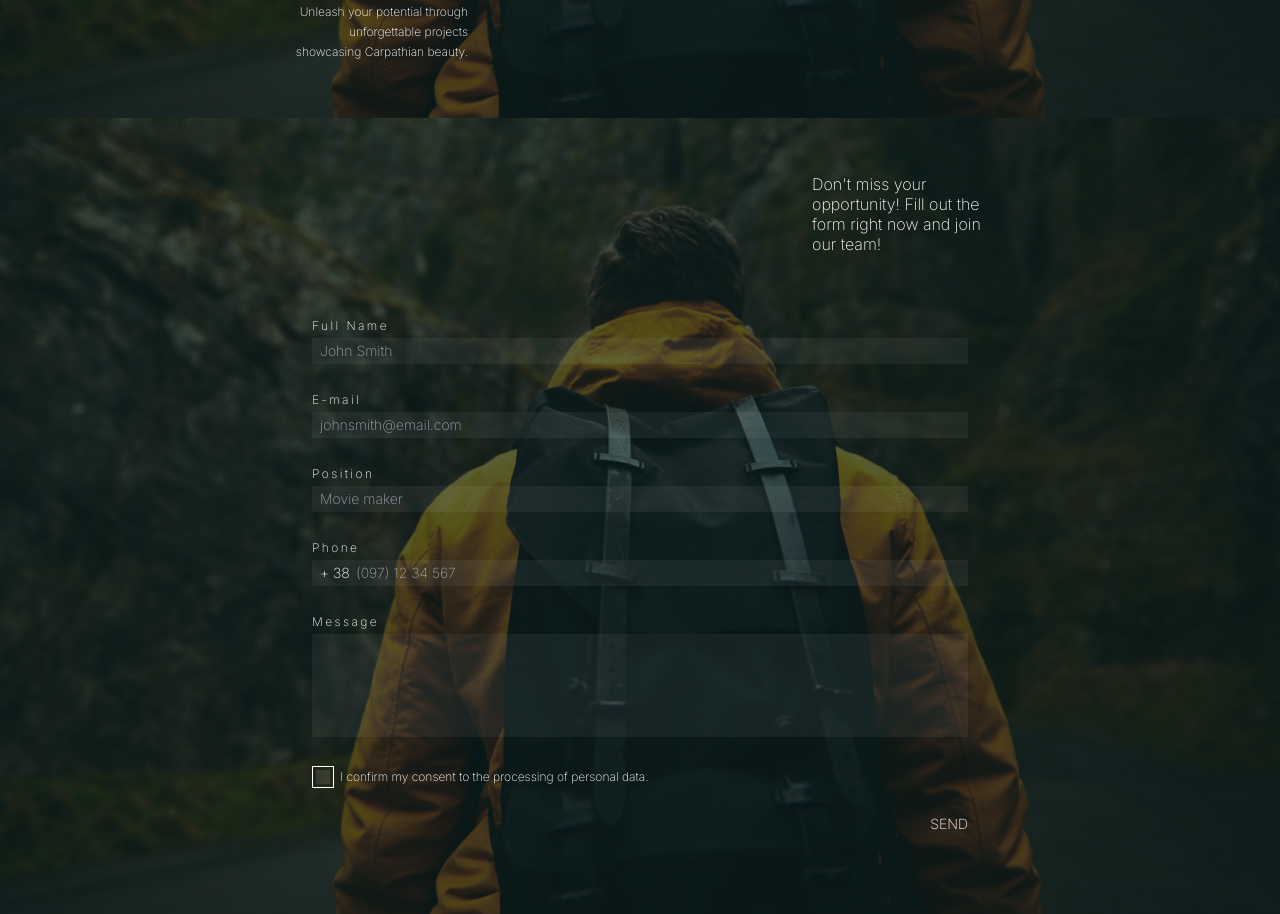
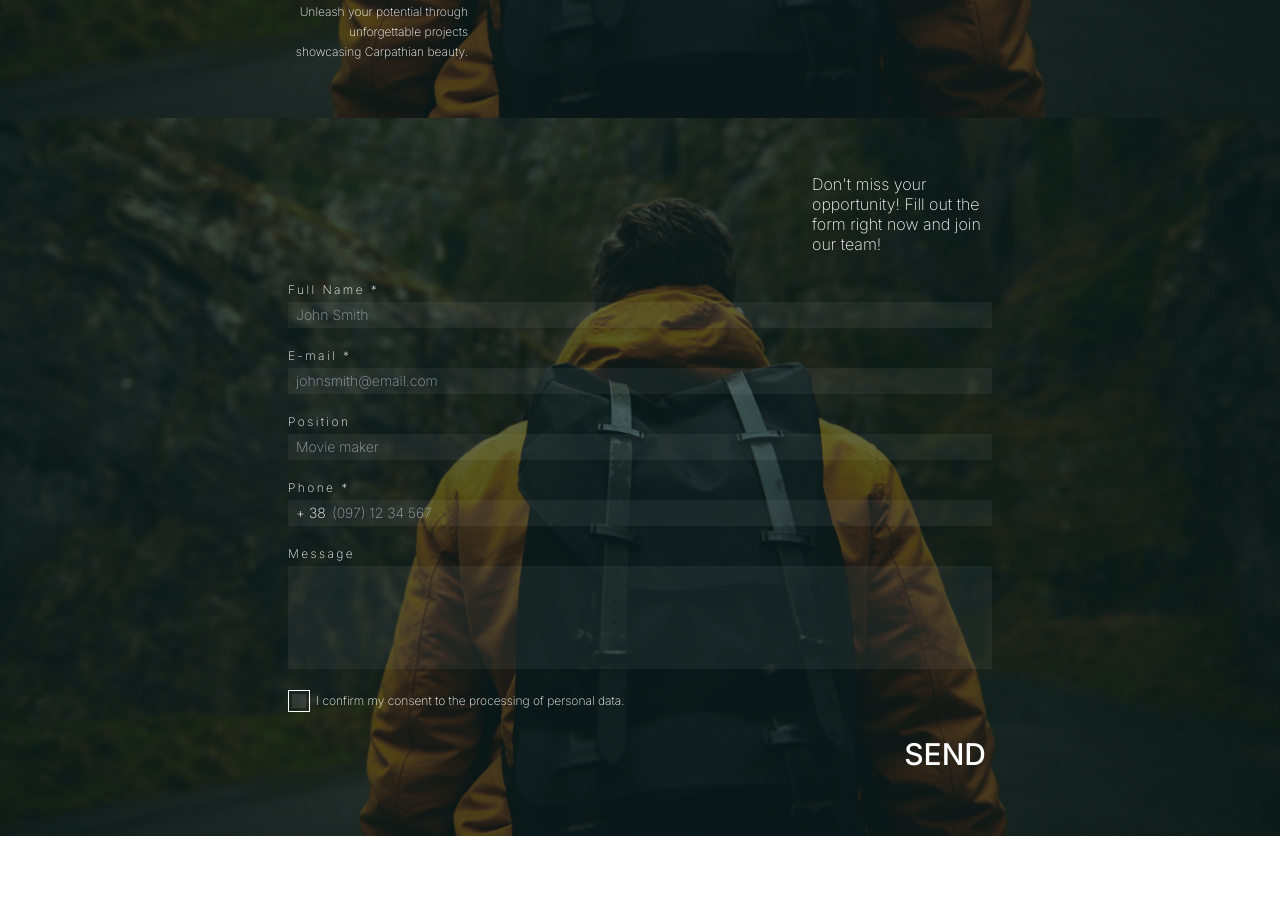
Before and after one commit to RomanPyryn/carp-travel, a Next.js app: page / in a window 1280 px wide. Shown: the part 2534-3448 px from the top of the page. After the commit the page ends 3370 px from the top, so only its background shows below. Built offline with nearby package versions, Linux system fonts and the light colour scheme.

Commit message:
add hovers

```diff
--- a/src/app/globals.scss
+++ b/src/app/globals.scss
@@ -122,9 +122,8 @@ body {
   }
 }
 
+
 .btn-join {
-  position: relative;
-
   &::before,
   &::after {
     position: absolute;
@@ -155,6 +154,9 @@ body {
   }
 }
 
+.slide-item {
+	@apply transition-all duration-300 ease-in hover:text-white hover:pl-2
+}
 .current-item {
   position: relative;
   color: #fff;
@@ -182,7 +184,7 @@ body {
   @apply font-extralight text-[12px] leading-[1.67];
 }
 .form {
-	@apply p-6 space-y-6 font-extralight;
+	@apply space-y-4 font-extralight;
 	& .error {
 		@apply text-red-600;
 	}
@@ -229,6 +231,9 @@ body {
 .checkbox:checked+.agreement-text::after {
 	background-color: white;
 }
+.btn-send {
+	@apply block font-medium text-[30px] leading-[1.33] p-[5px] border border-transparent w-auto ml-auto transition-all duration-300 ease-in hover:scale-[1.05] hover:border-white hover:bg-white/5;
+}
 
 .visually-hidden {
   position: absolute;
--- a/src/components/Career.tsx
+++ b/src/components/Career.tsx
@@ -49,7 +49,7 @@ export default function Career() {
         </div>
       </section>
       <section className="section career py-14">
-        <div className="container space-y-9">
+        <div className="container space-y-6">
           <p className="section-text max-w-[180px] ml-auto">
             Don&apos;t miss your opportunity! Fill out the form right now and join our team!
 					</p>
--- a/src/components/CareerForm.tsx
+++ b/src/components/CareerForm.tsx
@@ -33,7 +33,8 @@ const CareerForm: React.FC = () => {
   const [isEmailInvalid, setIsEmailInvalid] = useState(false);
   const [isPhoneInvalid, setIsPhoneInvalid] = useState(false);
 
-  const onSubmit = (data: FormData) => {
+	const onSubmit = (data: FormData) => {
+
     if (data.consent && !isFullNameInvalid && !isEmailInvalid && !isPhoneInvalid) {
       const phoneWithCode = '+38' + data.phone;
       console.log('Consent given:', { ...data, phone: phoneWithCode });
@@ -74,7 +75,7 @@ const CareerForm: React.FC = () => {
             isFullNameInvalid && (touchedFields.phone || isFormSubmitted) && 'error'
           )}
         >
-          Full Name
+          Full Name *
         </label>
         <Controller
           name="fullName"
@@ -94,12 +95,12 @@ const CareerForm: React.FC = () => {
               placeholder="John Smith"
               onBlur={() => {
                 field.onBlur();
-                onFullNameChange(field.value); // перевірка валідності під час втрати фокусу
-                onFieldBlur('phone'); // позначка, що поле було доторкнуте
-							}}
-							onChange={e => {
+                onFullNameChange(field.value);
+                onFieldBlur('phone');
+              }}
+              onChange={e => {
                 field.onChange(e);
-                setIsFullNameInvalid(false); // Прибираємо помилку при введенні тексту
+                setIsFullNameInvalid(false);
               }}
             />
           )}
@@ -117,7 +118,7 @@ const CareerForm: React.FC = () => {
             isEmailInvalid && (touchedFields.phone || isFormSubmitted) && 'error'
           )}
         >
-          E-mail
+          E-mail *
         </label>
         <Controller
           name="email"
@@ -138,7 +139,7 @@ const CareerForm: React.FC = () => {
               }}
               onChange={e => {
                 field.onChange(e);
-                setIsEmailInvalid(false); // Прибираємо помилку при введенні тексту
+                setIsEmailInvalid(false);
               }}
             />
           )}
@@ -169,7 +170,7 @@ const CareerForm: React.FC = () => {
             isPhoneInvalid && (touchedFields.phone || isFormSubmitted) && 'error'
           )}
         >
-          Phone
+          Phone *
         </label>
         <Controller
           name="phone"
@@ -185,12 +186,12 @@ const CareerForm: React.FC = () => {
               placeholder="(097) 12 34 567"
               onBlur={() => {
                 field.onBlur();
-                onPhoneChange(field.value); // перевірка валідності під час втрати фокусу
-                onFieldBlur('phone'); // позначка, що поле було доторкнуте
-							}}
-							onChange={e => {
+                onPhoneChange(field.value);
+                onFieldBlur('phone');
+              }}
+              onChange={e => {
                 field.onChange(e);
-                setIsPhoneInvalid(false); // Прибираємо помилку при введенні тексту
+                setIsPhoneInvalid(false);
               }}
             />
           )}
@@ -235,7 +236,10 @@ const CareerForm: React.FC = () => {
         />
       </div>
 
-      <button type="submit" className="block w-auto ml-auto">
+      <button
+        type="submit"
+        className="btn-send"
+      >
         SEND
       </button>
     </form>
--- a/src/components/Hero.tsx
+++ b/src/components/Hero.tsx
@@ -15,7 +15,7 @@ export default function Hero() {
             We offer you unforgettable trips to the most beautiful parts of the Carpathians. Enjoy
             stunning views, exciting expeditions, and the best service!
 					</p>
-					<button className="btn-join bold uppercase bg-white/10 w-full py-[18px] text-[17px] leading-[1] md:text-lg md:py-[14px] md:leading-[1.22] xl:text-[32px] xl:py-[16px]">Join now</button>
+					<button className="btn-join  relative bold uppercase bg-white/10 w-full py-[18px] text-[17px] leading-[1] md: text-lg md:py-[14px] md:leading-[1.22] xl:text-[32px] xl:py-[16px] transition-all duration-300 ease-in hover:bg-white/20">Join now</button>
         </div>
       </div>
     </section>
--- a/src/components/Slide.tsx
+++ b/src/components/Slide.tsx
@@ -46,7 +46,7 @@ const Slide: FC<slideProps> = ({ slideNum, label, text, goTo, index, img }) => {
               </strong>
               <ul className="text-white/20 uppercase text-[20px] leading-[0.85] space-y-4 smOnly:max-w-[190px] md:text-[18px] md:leading-[0.82] xl:text-[28px] xl:leading-[0.86] xl:w-[280px] xl:space-y-6">
                 <li
-                  className={index === 0 ? 'current-item' : ''}
+                  className={index === 0 ? 'current-item' : 'slide-item'}
                   aria-label="Go to slide 1"
                   role="button"
                   onClick={() => goTo(0)}
@@ -54,7 +54,7 @@ const Slide: FC<slideProps> = ({ slideNum, label, text, goTo, index, img }) => {
                   ATVs Traveling
                 </li>
                 <li
-                  className={index == 1 ? 'current-item' : ''}
+                  className={index == 1 ? 'current-item' : 'slide-item'}
                   aria-label="Go to slide 2"
                   role="button"
                   onClick={() => goTo(1)}
@@ -62,7 +62,7 @@ const Slide: FC<slideProps> = ({ slideNum, label, text, goTo, index, img }) => {
                   Rock climbing
                 </li>
                 <li
-                  className={index == 2 ? 'current-item' : ''}
+                  className={index == 2 ? 'current-item' : 'slide-item'}
                   aria-label="Go to slide 3"
                   role="button"
                   onClick={() => goTo(2)}
@@ -70,7 +70,7 @@ const Slide: FC<slideProps> = ({ slideNum, label, text, goTo, index, img }) => {
                   Hot air ballooning
                 </li>
                 <li
-                  className={index == 3 ? 'current-item' : ''}
+                  className={index == 3 ? 'current-item' : 'slide-item'}
                   aria-label="Go to slide 4"
                   role="button"
                   onClick={() => goTo(3)}
@@ -78,7 +78,7 @@ const Slide: FC<slideProps> = ({ slideNum, label, text, goTo, index, img }) => {
                   Skydiving
                 </li>
                 <li
-                  className={index == 4 ? 'current-item' : ''}
+                  className={index == 4 ? 'current-item' : 'slide-item'}
                   aria-label="Go to slide 5"
                   role="button"
                   onClick={() => goTo(4)}
```
